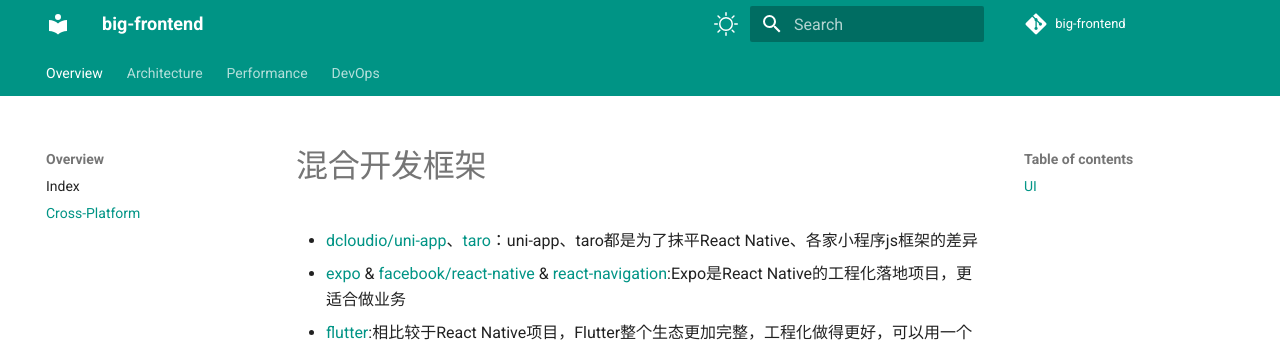
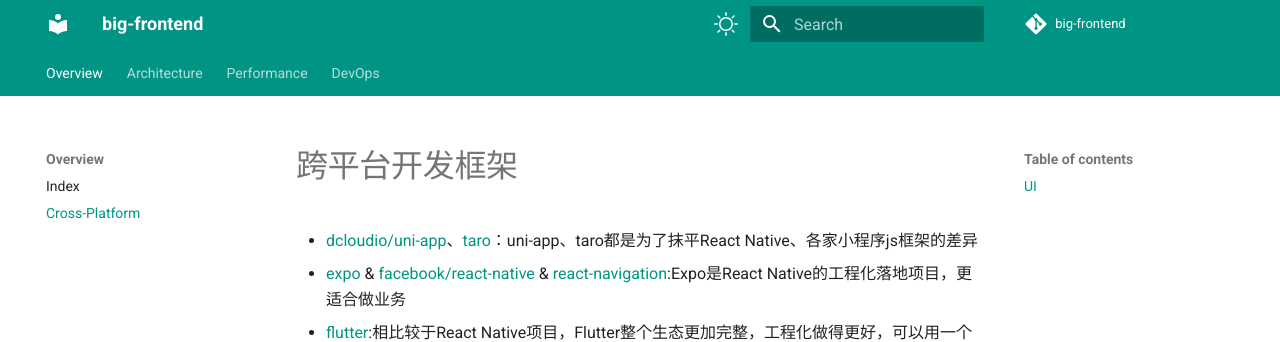
Before and after one commit to big-frontend/.github, an MkDocs documentation site: the page built from docs/cross_platform.md, in a window 1280 px wide and 1001 px high. Shown: the top 342 px of the window. Built offline with MkDocs 1.6.1 and Material for MkDocs 9.7.7, drawn with Linux system fonts in a browser that asks for light colours; comment, search, counter and statistics services are not loaded.

Commit message:
Update cross_platform.md

```diff
--- a/docs/cross_platform.md
+++ b/docs/cross_platform.md
@@ -1,4 +1,4 @@
-# 混合开发框架
+# 跨平台开发框架
 
 - [dcloudio/uni-app](https://github.com/dcloudio/uni-app)、[taro](https://github.com/NervJS/taro)：uni-app、taro都是为了抹平React Native、各家小程序js框架的差异
 - [expo](https://github.com/expo/expo/tree/master) & [facebook/react-native](https://github.com/facebook/react-native) & [react-navigation](https://github.com/react-navigation/react-navigation):Expo是React Native的工程化落地项目，更适合做业务
```
